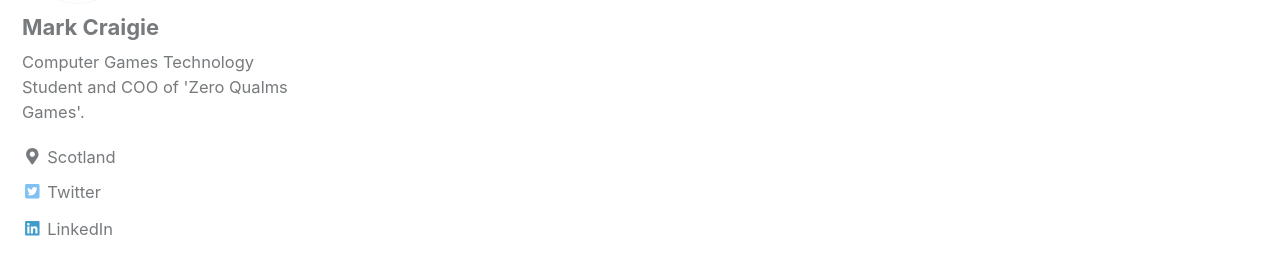
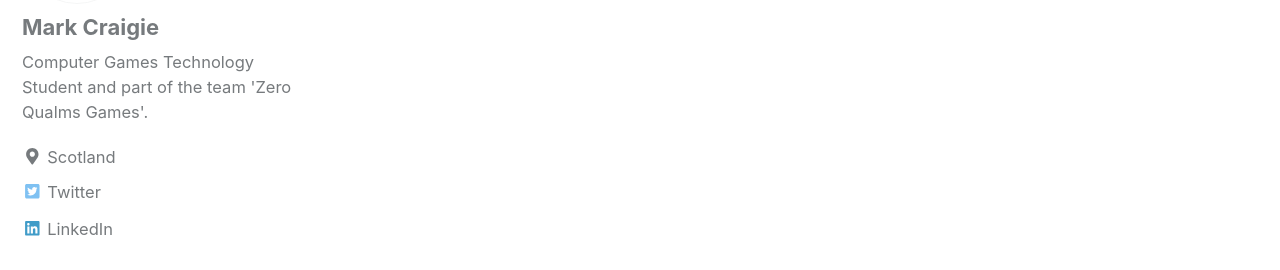
Before and after one commit to LeSmurk/CraigieDev, a Jekyll site: the page built from _pages/Posts.md, in a window 1280 px wide. Shown: the part 250-520 px from the top of the page. Built offline with Jekyll 4.4.1, drawn with Linux system fonts in a browser that asks for light colours; nearby versions of some CDN libraries.

Commit message:
Update _config.yml

```diff
--- a/_config.yml
+++ b/_config.yml
@@ -99,7 +99,7 @@ analytics:
 author:
   name             : "Mark Craigie"
   avatar           : "assets/maface.jpg" # path of avatar image, e.g. "/assets/images/bio-photo.jpg"
-  bio              : "Computer Games Technology Student and COO of 'Zero Qualms Games'."
+  bio              : "Computer Games Technology Student and part of the team 'Zero Qualms Games'."
   location         : "Scotland"
   email            :
   uri              :
```
